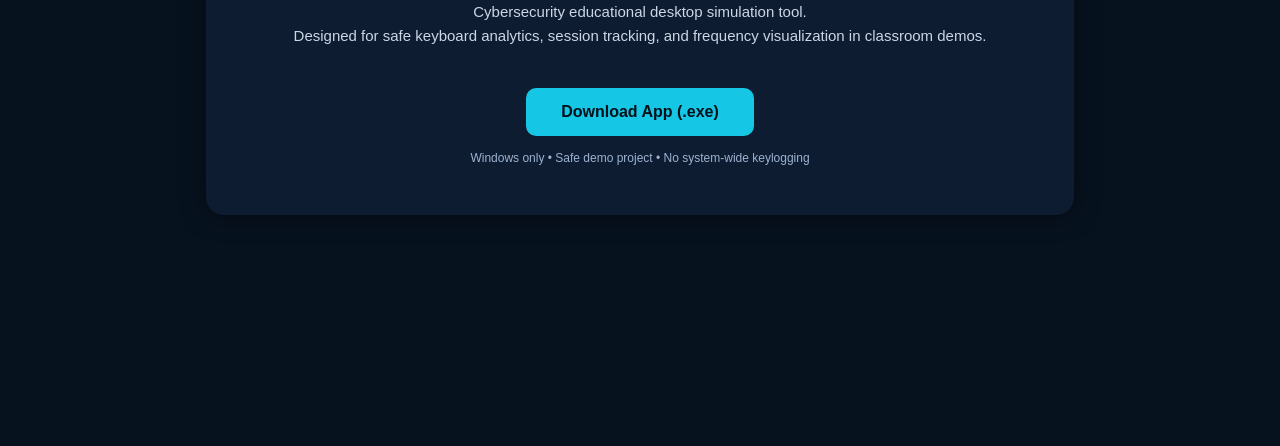
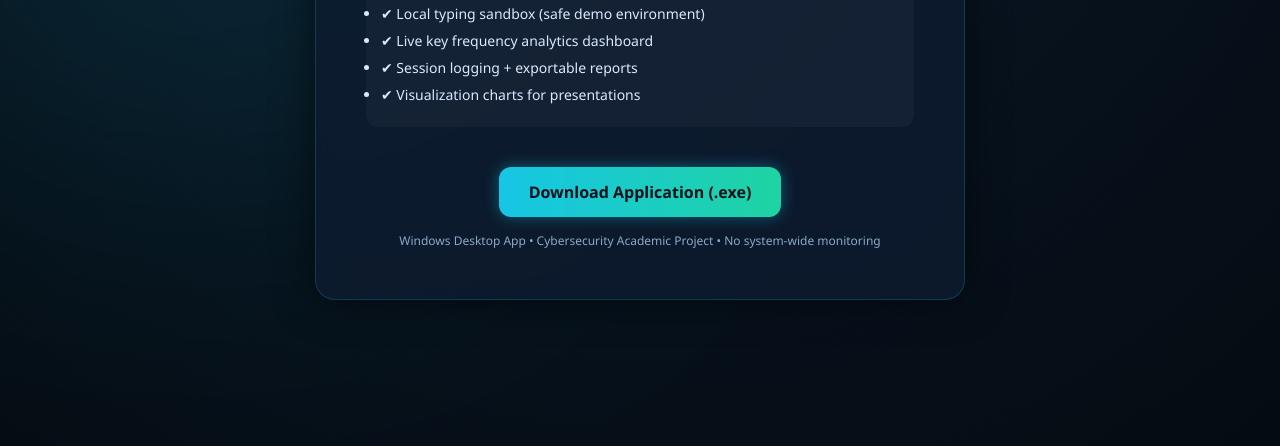
Before and after one commit to Romaissaa4/KeyPulseNexus, a plain HTML site: page index.html in a window 1280 px wide. Shown: the part 354-800 px from the top of the page. Drawn offline with Linux system fonts and the light colour scheme.

Commit message:
index.html

```diff
--- a/index.html
+++ b/index.html
@@ -5,82 +5,138 @@
 <title>KeyPulse Nexus</title>
 
 <style>
+* {
+  margin: 0;
+  padding: 0;
+  box-sizing: border-box;
+  font-family: 'Segoe UI', sans-serif;
+}
+
 body {
-      margin: 0;
-      font-family: Arial, sans-serif;
-      background: #07121f;
-      color: #edf5ff;
+  background: radial-gradient(circle at top, #0a1a2a, #050b12);
+  color: #eaf6ff;
+  height: 100vh;
   display: flex;
   justify-content: center;
   align-items: center;
-      height: 100vh;
 }
 
-    .card {
-      background: #0d1c30;
-      padding: 50px;
-      border-radius: 18px;
-      text-align: center;
-      width: 60%;
-      box-shadow: 0 0 25px rgba(0,0,0,0.5);
+/* Glow background effect */
+.glow {
+  position: absolute;
+  width: 600px;
+  height: 600px;
+  background: #16c6e5;
+  filter: blur(180px);
+  opacity: 0.15;
+  top: -100px;
+  left: -100px;
 }
 
+/* Card */
+.container {
+  position: relative;
+  background: rgba(13, 28, 48, 0.85);
+  backdrop-filter: blur(10px);
+  padding: 50px;
+  border-radius: 20px;
+  width: 650px;
+  text-align: center;
+  box-shadow: 0 0 40px rgba(0,0,0,0.6);
+  border: 1px solid rgba(22, 198, 229, 0.2);
+}
+
+/* Title */
 h1 {
+  font-size: 40px;
   color: #16c6e5;
   margin-bottom: 10px;
+  letter-spacing: 1px;
 }
 
+/* Subtitle */
 p {
-      color: #cbd6e6;
+  color: #bcd3e6;
   font-size: 15px;
   line-height: 1.6;
+  margin-bottom: 25px;
 }
 
+/* Feature box */
+.features {
+  text-align: left;
+  margin: 20px 0;
+  padding: 15px;
+  background: rgba(255,255,255,0.03);
+  border-radius: 12px;
+}
+
+.features li {
+  margin: 8px 0;
+  color: #d9e9ff;
+  font-size: 14px;
+}
+
+/* Button */
 .btn {
   display: inline-block;
-      margin-top: 25px;
-      padding: 15px 35px;
-      background: #16c6e5;
+  margin-top: 20px;
+  padding: 14px 30px;
+  background: linear-gradient(90deg, #16c6e5, #1fd3a2);
   color: #04111a;
   font-weight: bold;
   text-decoration: none;
-      border-radius: 10px;
-      transition: 0.3s;
+  border-radius: 12px;
+  transition: 0.3s ease;
+  box-shadow: 0 0 15px rgba(22,198,229,0.4);
 }
 
 .btn:hover {
-      background: #13a8c2;
+  transform: scale(1.05);
+  box-shadow: 0 0 25px rgba(22,198,229,0.6);
 }
 
+/* small text */
 .small {
   margin-top: 15px;
   font-size: 12px;
-      color: #9db3d1;
+  color: #8aa9c6;
 }
 </style>
+
 </head>
 
 <body>
 
-  <div class="card">
+<div class="glow"></div>
+
+<div class="container">
+
   <h1>KeyPulse Nexus</h1>
 
   <p>
-      Cybersecurity educational desktop simulation tool.<br>
-      Designed for safe keyboard analytics, session tracking,
-      and frequency visualization in classroom demos.
+    A cybersecurity educational desktop simulation designed for
+    safe keyboard analytics, real-time session tracking,
+    and frequency visualization.
   </p>
 
-    <!-- 🔥 DOWNLOAD BUTTON -->
+  <ul class="features">
+    <li>✔ Local typing sandbox (safe demo environment)</li>
+    <li>✔ Live key frequency analytics dashboard</li>
+    <li>✔ Session logging + exportable reports</li>
+    <li>✔ Visualization charts for presentations</li>
+  </ul>
+
   <a class="btn"
      href="https://github.com/Romaissaa4/KeyPulseNexus/releases/latest/download/KeyPulseNexus.exe"
      target="_blank">
-      Download App (.exe)
+     Download Application (.exe)
   </a>
 
   <div class="small">
-      Windows only • Safe demo project • No system-wide keylogging
+    Windows Desktop App • Cybersecurity Academic Project • No system-wide monitoring
   </div>
+
 </div>
 
 </body>
```
Lines whose indentation alone changed are shown as unchanged.
